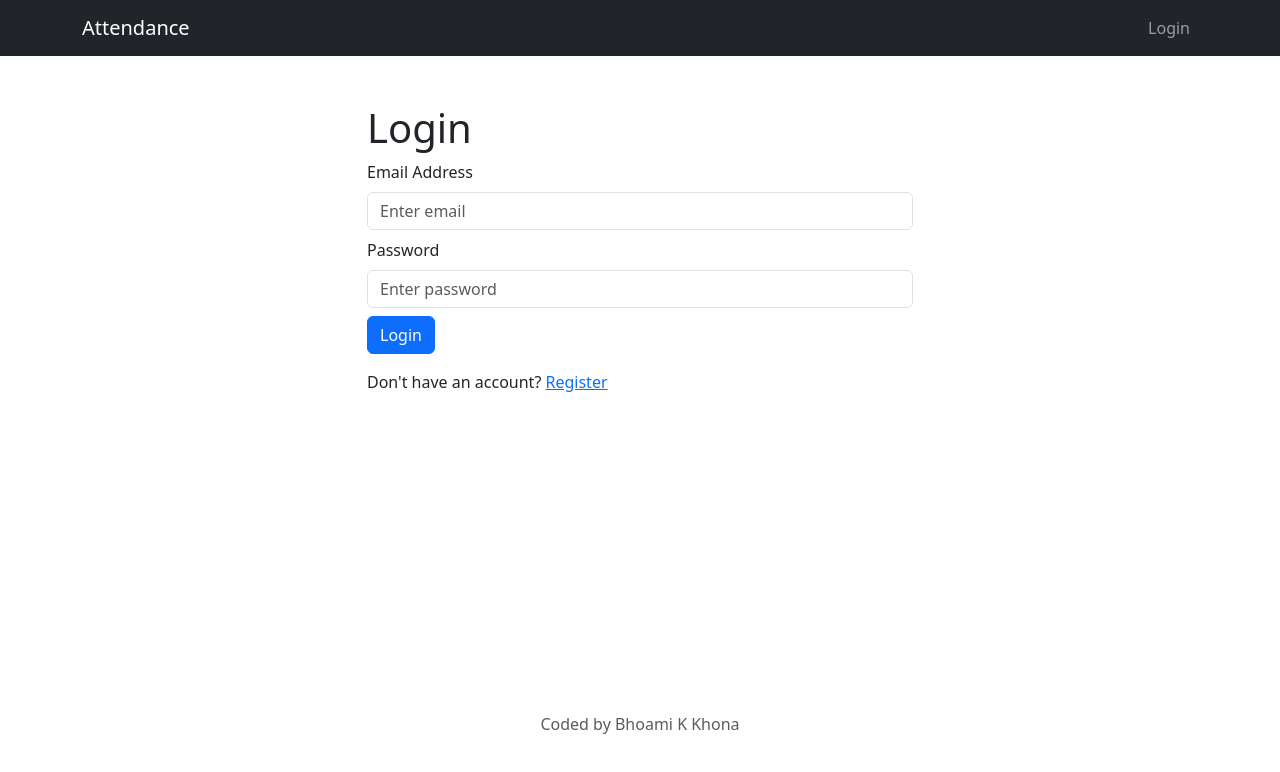
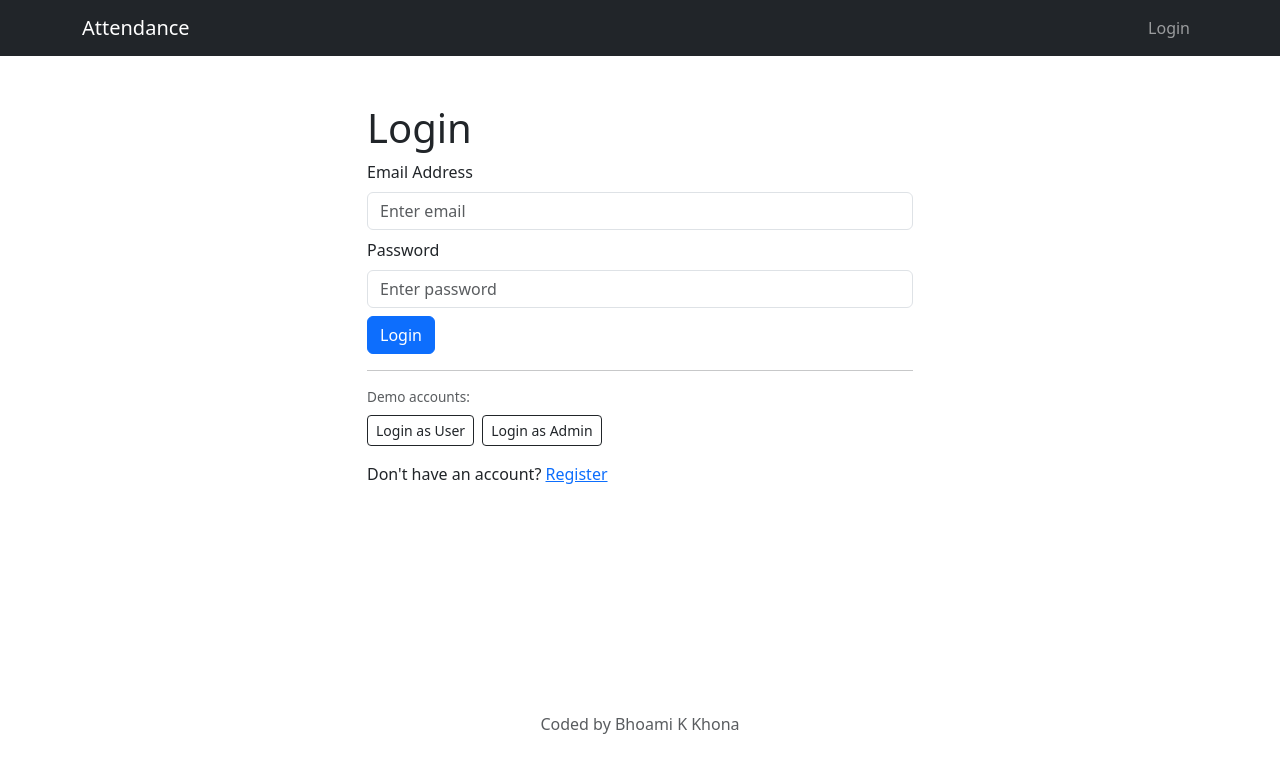
Before and after one commit to bhoamikhona/attendance, a React (Create React App) app in the folder client/: page /login in a window 1280 px wide. Shown: the top 772 px of the page. Built offline with nearby package versions, Linux system fonts and the light colour scheme.

Commit message:
added demo accounts

```diff
--- a/client/src/pages/Login.jsx
+++ b/client/src/pages/Login.jsx
@@ -32,8 +32,17 @@ function Login() {
       setPasswordValid(true);
     }
 
+    if (!isValid) return;
+
     loginUser(email, password);
-    // console.log(AppContext);
+  };
+
+  const loginAsUser = () => {
+    loginUser("bhoami@email.com", "bhoami");
+  };
+
+  const loginAsAdmin = () => {
+    loginUser("admin@email.com", "admin");
   };
 
   return (
@@ -73,6 +82,20 @@ function Login() {
         </Button>
       </Form>
 
+      <hr className="my-3" />
+
+      <p className="text-muted mb-2" style={{ fontSize: "0.85rem" }}>
+        Demo accounts:
+      </p>
+      <div className="d-flex gap-2">
+        <Button variant="outline-dark" size="sm" onClick={loginAsUser}>
+          Login as User
+        </Button>
+        <Button variant="outline-dark" size="sm" onClick={loginAsAdmin}>
+          Login as Admin
+        </Button>
+      </div>
+
       <Row className="py-3">
         <Col>
           Don't have an account? <Link to="/register">Register</Link>
```
Also changed, not shown: 1 other file (tests, documents, lock files or other folders).
